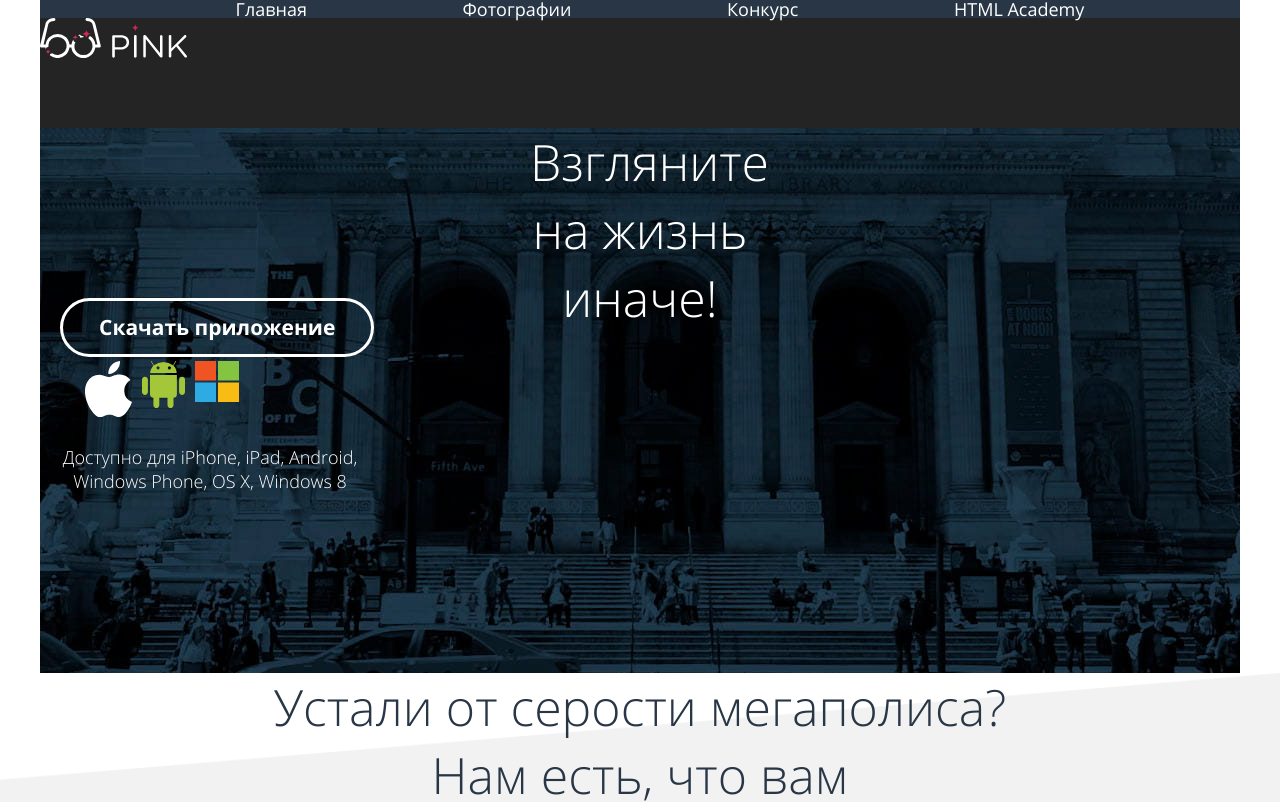
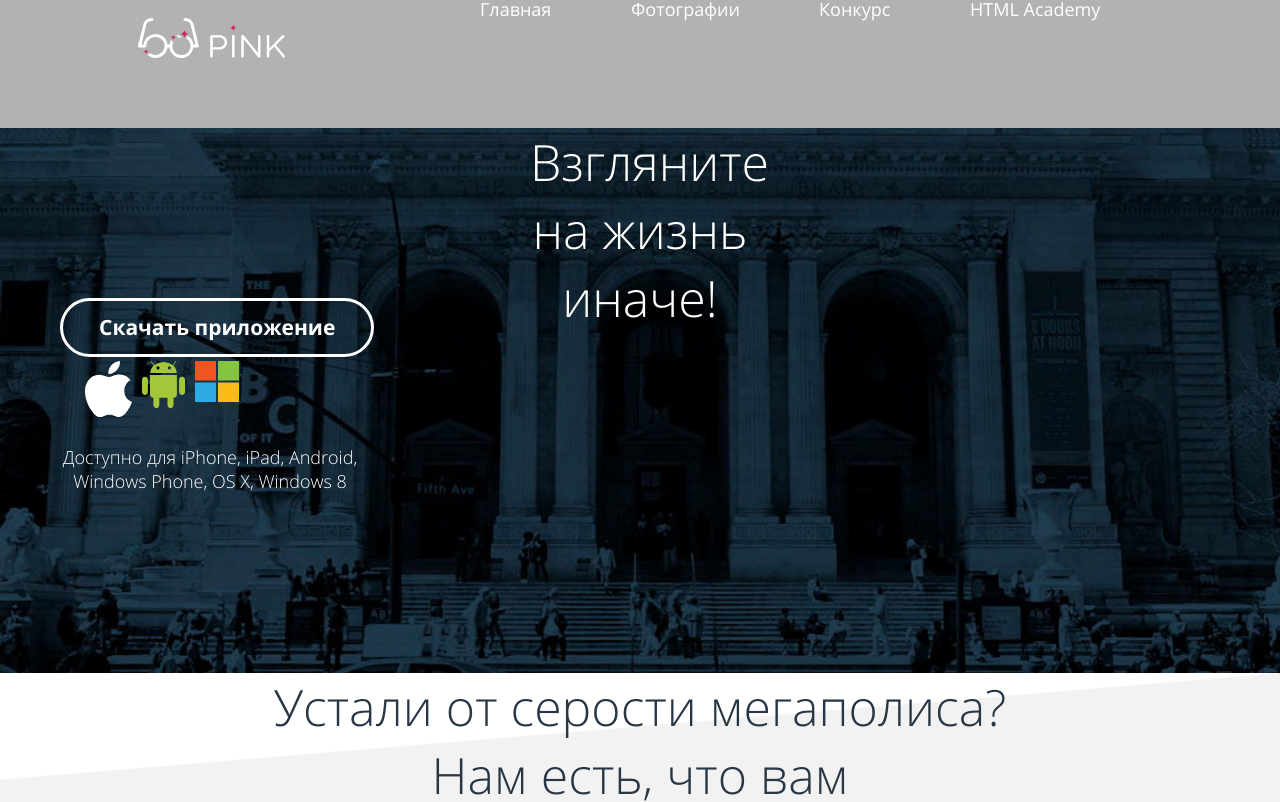
Before and after one commit to pantinga/1812875-pink-24, a website: page source/index.html in a window 1280 px wide. Shown: the top 802 px of the page. Drawn offline with nearby package versions, Linux system fonts and the light colour scheme; files that its build step writes are made by us from their sources.

Commit message:
module4-task1

```diff
--- a/source/less/components/applications.less
+++ b/source/less/components/applications.less
@@ -1,20 +1,18 @@
 .applications__wrapper {
   background-image: url("../img/photo/mobile/back-mobile.jpg");
   background-repeat: no-repeat;
-  width: 320px;
-  margin: 0 auto;
+  height: 462px;
+  background-size: cover;
+  width: 100%;
+
 
   @media (min-width: @tablet-width) {
     height: 545px;
-    width: 660px;
     background-image: url("../img/photo/tablet/back-tablet.jpg");
-    background-repeat: no-repeat;
   }
 
   @media (min-width: @desktop-width) {
     background-image: url("../img/photo/desktop/back-desktop.jpg");
-    background-repeat: no-repeat;
-    width: 1200px;
   }
 }
 
--- a/source/less/components/main-navigation.less
+++ b/source/less/components/main-navigation.less
@@ -6,8 +6,11 @@
   flex-direction: column;
 
   @media (min-width: @desktop-width) {
-    flex-direction: row;
-    justify-content: space-evenly;
+    grid-template-columns: 72px 109px 72px 131px;
+    grid-column-gap: 79px;
+    padding-left: 37.5%;
+    display: grid;
+    background-color: transparent;
   }
 }
 
--- a/source/less/components/page-header.less
+++ b/source/less/components/page-header.less
@@ -1,31 +1,24 @@
 .page-header {
   display: flex;
   flex-direction: column;
-  background-color: #242424;
+  background-color: rgba(0, 0, 0, 0.3);
   color: #ffffff;
-  margin: 0 auto;
-  width: 320px;
-
-  @media (min-width: @tablet-width) {
-    width: 660px;
-  }
-
-  @media (min-width: @desktop-width) {
-    width: 1200px;
-  }
 }
 
 .page-header__logo {
   display: block;
   height: 66px;
   cursor: pointer;
+  margin-left: 6%;
 
   @media (min-width: @tablet-width) {
     height: 110px;
+    margin-left: 3%;
   }
 
   @media (min-width: @desktop-width) {
     order: 2;
+    margin-left: 10.8%;
   }
 }
 
```
Also changed, not shown: source/index.html (line endings or trailing spaces).
